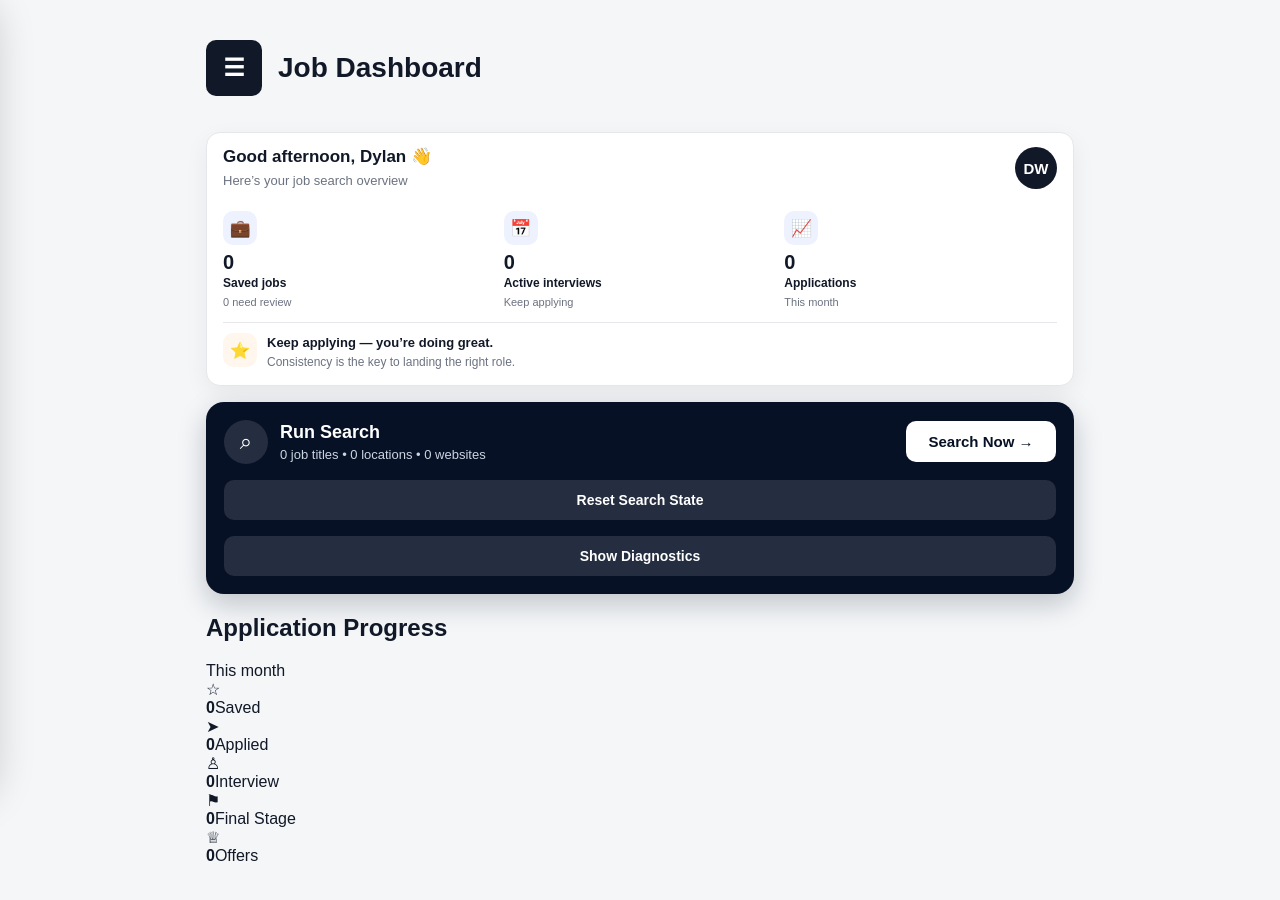
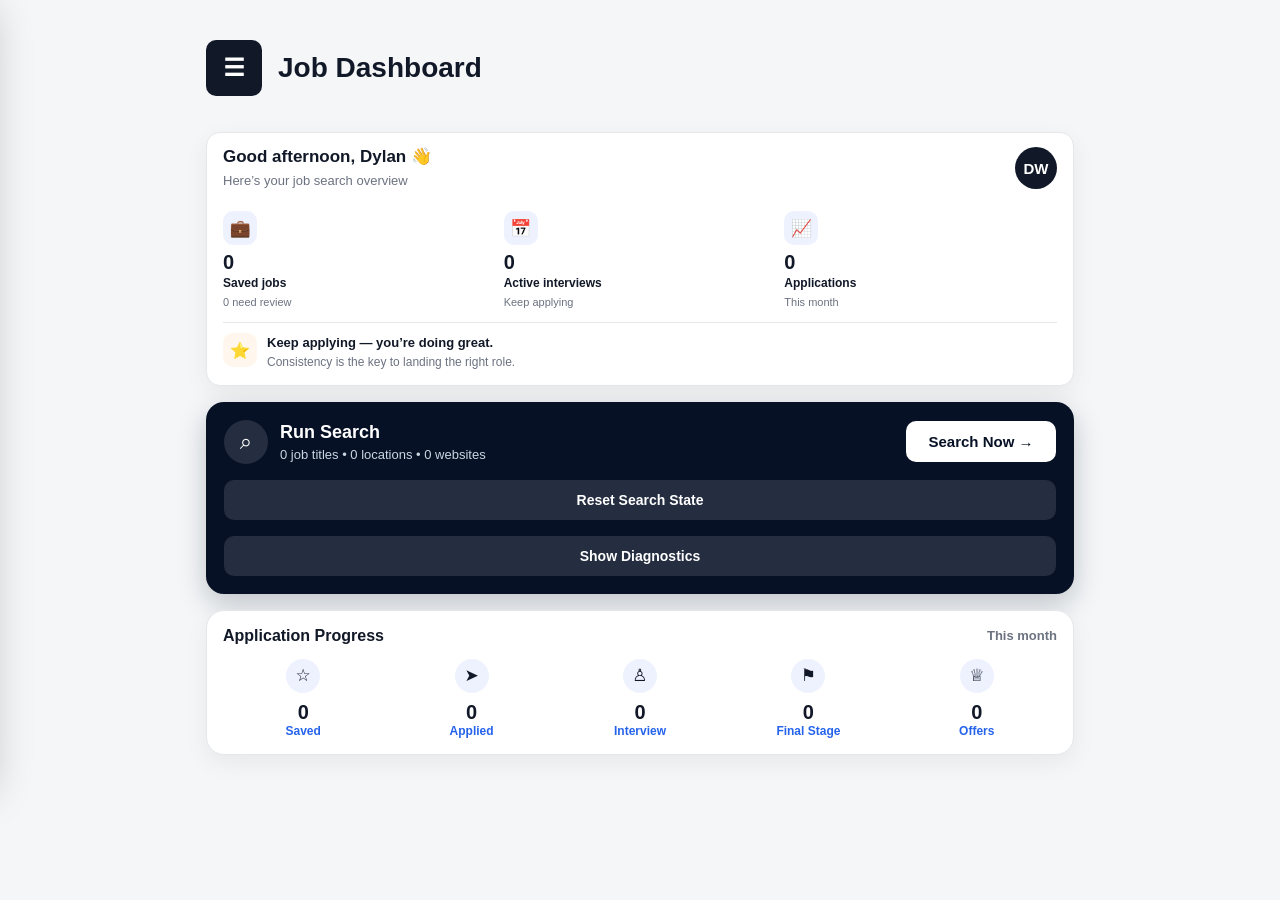
Before and after one commit to dcast-gif/Job-Watcher, a Next.js app: page / in a window 1280 px wide. Shown: the top 900 px of the page. After the commit the page ends 831 px from the top, so only its background shows below. Built offline with nearby package versions, Linux system fonts and the light colour scheme.

Commit message:
Update globals.css

```diff
--- a/app/globals.css
+++ b/app/globals.css
@@ -833,3 +833,79 @@ select {
   padding: 12px 16px;
   font-size: 14px;
 }
+.progressCard {
+  background: white;
+  border: 1px solid #e5e7eb;
+  border-radius: 18px;
+  padding: 16px;
+  margin-bottom: 16px;
+  box-shadow: 0 8px 24px rgba(0, 0, 0, 0.06);
+}
+
+.progressHeader {
+  display: flex;
+  justify-content: space-between;
+  align-items: center;
+  margin-bottom: 14px;
+}
+
+.progressHeader h2 {
+  margin: 0;
+  font-size: 16px;
+}
+
+.progressHeader span {
+  color: #6b7280;
+  font-size: 13px;
+  font-weight: 700;
+}
+
+.progressSteps {
+  display: grid;
+  grid-template-columns: repeat(5, 1fr);
+  gap: 8px;
+  text-align: center;
+}
+
+.progressSteps > div {
+  min-width: 0;
+}
+
+.progressIcon {
+  width: 34px;
+  height: 34px;
+  border-radius: 999px;
+  background: #eef2ff;
+  display: flex;
+  align-items: center;
+  justify-content: center;
+  margin: 0 auto 8px;
+  font-size: 17px;
+}
+
+.progressSteps strong {
+  display: block;
+  font-size: 20px;
+}
+
+.progressSteps span {
+  display: block;
+  color: #2563eb;
+  font-size: 12px;
+  font-weight: 700;
+}
+
+@media (prefers-color-scheme: dark) {
+  .progressCard {
+    background: #0f172a;
+    border-color: #1e293b;
+  }
+
+  .progressIcon {
+    background: #1e293b;
+  }
+
+  .progressHeader span {
+    color: #94a3b8;
+  }
+}
```
